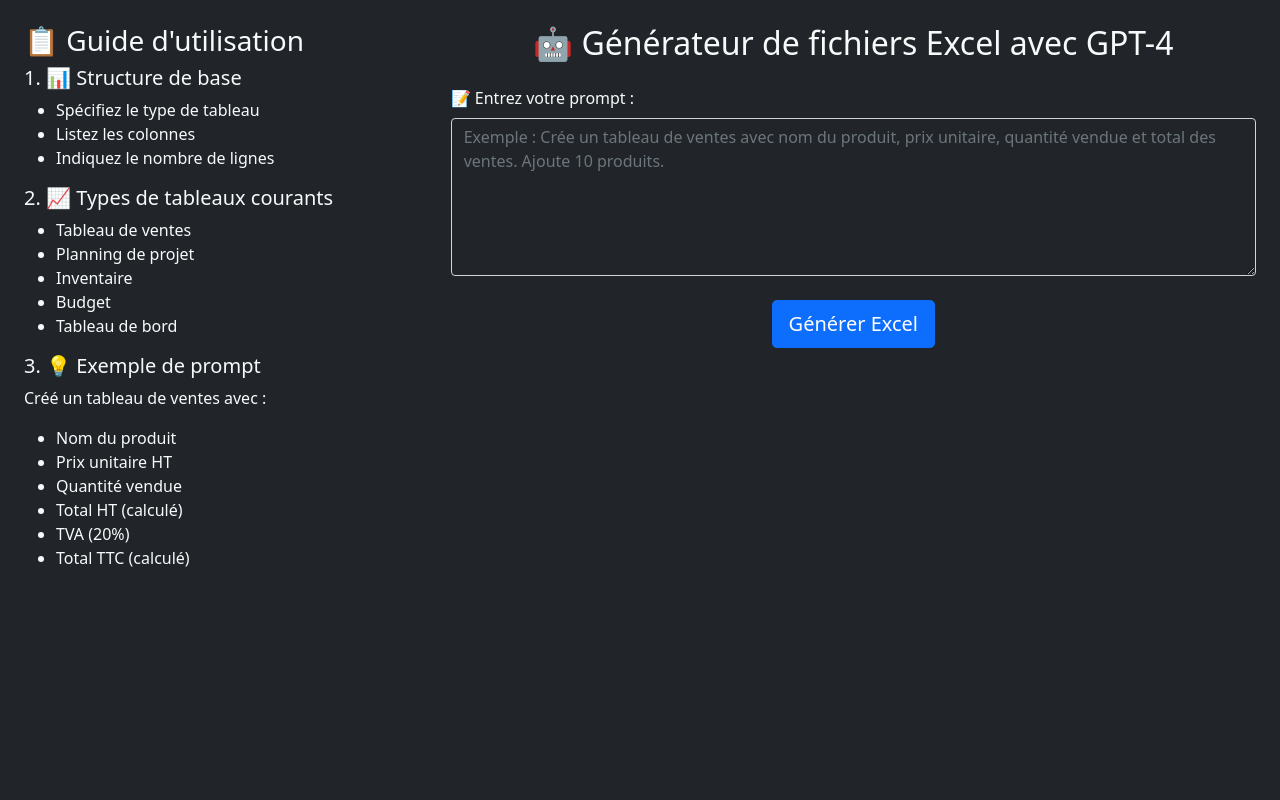
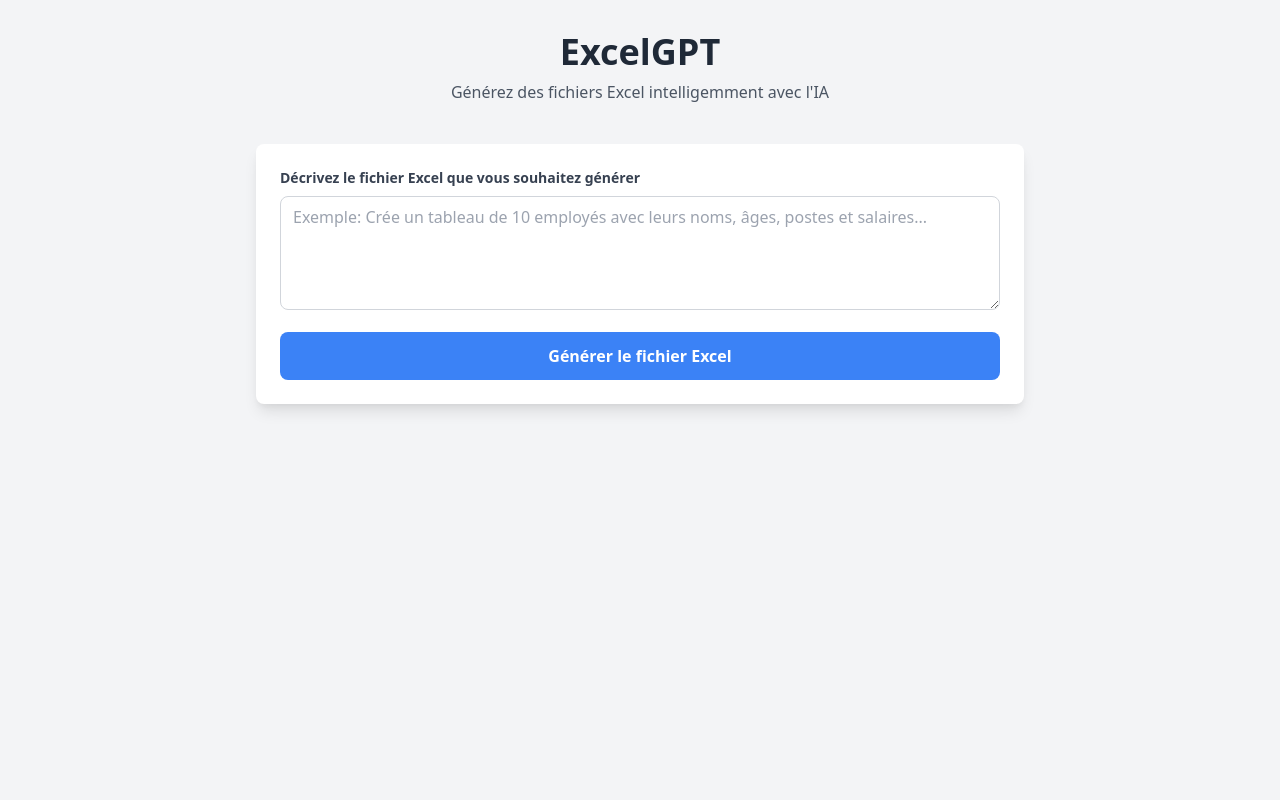
Before and after one commit to bichop67/excelweb, a Flask app: page / in a window 1280 px wide. Run offline with Flask 3, Linux system fonts and the light colour scheme.

Commit message:
Update index.html

```diff
--- a/templates/index.html
+++ b/templates/index.html
@@ -3,72 +3,129 @@
 <head>
     <meta charset="UTF-8">
     <meta name="viewport" content="width=device-width, initial-scale=1.0">
-    <title>ExcelGPT - Générateur Excel IA</title>
-    <link href="https://cdn.jsdelivr.net/npm/bootstrap@5.1.3/dist/css/bootstrap.min.css" rel="stylesheet">
-    <link rel="stylesheet" href="{{ url_for('static', filename='style.css') }}">
+    <title>ExcelGPT - Générateur de fichiers Excel</title>
+    <link href="https://cdn.jsdelivr.net/npm/tailwindcss@2.2.19/dist/tailwind.min.css" rel="stylesheet">
+    <link rel="stylesheet" href="https://cdnjs.cloudflare.com/ajax/libs/font-awesome/6.0.0/css/all.min.css">
 </head>
-<body class="bg-dark text-light">
-    <div class="container-fluid">
-        <div class="row">
-            <!-- Guide d'utilisation -->
-            <div class="col-md-4 guide-section p-4">
-                <h3>📋 Guide d'utilisation</h3>
-                <div class="guide-content">
-                    <h5>1. 📊 Structure de base</h5>
-                    <ul>
-                        <li>Spécifiez le type de tableau</li>
-                        <li>Listez les colonnes</li>
-                        <li>Indiquez le nombre de lignes</li>
-                    </ul>
+<body class="bg-gray-100 min-h-screen">
+    <div class="container mx-auto px-4 py-8">
+        <div class="max-w-3xl mx-auto">
+            <!-- Header -->
+            <div class="text-center mb-10">
+                <h1 class="text-4xl font-bold text-gray-800 mb-2">ExcelGPT</h1>
+                <p class="text-gray-600">Générez des fichiers Excel intelligemment avec l'IA</p>
+            </div>
 
-                    <h5>2. 📈 Types de tableaux courants</h5>
-                    <ul>
-                        <li>Tableau de ventes</li>
-                        <li>Planning de projet</li>
-                        <li>Inventaire</li>
-                        <li>Budget</li>
-                        <li>Tableau de bord</li>
-                    </ul>
+            <!-- Main Form -->
+            <div class="bg-white rounded-lg shadow-lg p-6 mb-6">
+                <div class="mb-4">
+                    <label for="prompt" class="block text-gray-700 text-sm font-bold mb-2">
+                        Décrivez le fichier Excel que vous souhaitez générer
+                    </label>
+                    <textarea
+                        id="prompt"
+                        class="w-full px-3 py-2 border border-gray-300 rounded-lg focus:outline-none focus:ring-2 focus:ring-blue-500"
+                        rows="4"
+                        placeholder="Exemple: Crée un tableau de 10 employés avec leurs noms, âges, postes et salaires..."
+                    ></textarea>
+                </div>
+                <button
+                    id="generateBtn"
+                    class="w-full bg-blue-500 hover:bg-blue-600 text-white font-bold py-3 px-4 rounded-lg transition duration-200 flex items-center justify-center"
+                >
+                    <span id="btnText">Générer le fichier Excel</span>
+                    <span id="btnLoader" class="hidden">
+                        <svg class="animate-spin h-5 w-5 ml-2" xmlns="http://www.w3.org/2000/svg" fill="none" viewBox="0 0 24 24">
+                            <circle class="opacity-25" cx="12" cy="12" r="10" stroke="currentColor" stroke-width="4"></circle>
+                            <path class="opacity-75" fill="currentColor" d="M4 12a8 8 0 018-8V0C5.373 0 0 5.373 0 12h4zm2 5.291A7.962 7.962 0 014 12H0c0 3.042 1.135 5.824 3 7.938l3-2.647z"></path>
+                        </svg>
+                    </span>
+                </button>
+            </div>
 
-                    <h5>3. 💡 Exemple de prompt</h5>
-                    <p>Créé un tableau de ventes avec :</p>
-                    <ul>
-                        <li>Nom du produit</li>
-                        <li>Prix unitaire HT</li>
-                        <li>Quantité vendue</li>
-                        <li>Total HT (calculé)</li>
-                        <li>TVA (20%)</li>
-                        <li>Total TTC (calculé)</li>
-                    </ul>
+            <!-- Result Section -->
+            <div id="resultSection" class="hidden bg-white rounded-lg shadow-lg p-6">
+                <div class="text-center">
+                    <i class="fas fa-file-excel text-green-500 text-5xl mb-4"></i>
+                    <h3 class="text-xl font-bold text-gray-800 mb-2">Fichier Excel généré !</h3>
+                    <p class="text-gray-600 mb-4">Votre fichier est prêt à être téléchargé</p>
+                    <button id="downloadBtn" class="bg-green-500 hover:bg-green-600 text-white font-bold py-2 px-4 rounded-lg transition duration-200">
+                        <i class="fas fa-download mr-2"></i>Télécharger
+                    </button>
                 </div>
             </div>
 
-            <!-- Générateur -->
-            <div class="col-md-8 generator-section p-4">
-                <h2 class="text-center mb-4">🤖 Générateur de fichiers Excel avec GPT-4</h2>
-
-                <div class="form-group mb-4">
-                    <label for="prompt" class="mb-2">📝 Entrez votre prompt :</label>
-                    <textarea
-                        class="form-control bg-dark text-light"
-                        id="prompt"
-                        rows="6"
-                        placeholder="Exemple : Crée un tableau de ventes avec nom du produit, prix unitaire, quantité vendue et total des ventes. Ajoute 10 produits."></textarea>
-                </div>
-
-                <div class="text-center">
-                    <button id="generateBtn" class="btn btn-primary btn-lg">
-                        <span class="spinner-border spinner-border-sm d-none" role="status" aria-hidden="true"></span>
-                        Générer Excel
-                    </button>
-                </div>
-
-                <div id="error" class="alert alert-danger mt-3 d-none"></div>
+            <!-- Error Message -->
+            <div id="errorMessage" class="hidden bg-red-100 border border-red-400 text-red-700 px-4 py-3 rounded relative mt-4" role="alert">
+                <strong class="font-bold">Erreur!</strong>
+                <span class="block sm:inline" id="errorText"></span>
             </div>
         </div>
     </div>
 
-    <script src="https://cdn.jsdelivr.net/npm/bootstrap@5.1.3/dist/js/bootstrap.bundle.min.js"></script>
-    <script src="{{ url_for('static', filename='script.js') }}"></script>
+    <script>
+        document.addEventListener('DOMContentLoaded', function() {
+            const generateBtn = document.getElementById('generateBtn');
+            const btnText = document.getElementById('btnText');
+            const btnLoader = document.getElementById('btnLoader');
+            const resultSection = document.getElementById('resultSection');
+            const downloadBtn = document.getElementById('downloadBtn');
+            const errorMessage = document.getElementById('errorMessage');
+            const errorText = document.getElementById('errorText');
+            let currentFilename = '';
+
+            generateBtn.addEventListener('click', async function() {
+                const prompt = document.getElementById('prompt').value;
+                if (!prompt) {
+                    showError('Veuillez entrer une description pour votre fichier Excel.');
+                    return;
+                }
+
+                // Show loading state
+                generateBtn.disabled = true;
+                btnText.textContent = 'Génération en cours...';
+                btnLoader.classList.remove('hidden');
+                resultSection.classList.add('hidden');
+                errorMessage.classList.add('hidden');
+
+                try {
+                    const response = await fetch('/generate', {
+                        method: 'POST',
+                        headers: {
+                            'Content-Type': 'application/json',
+                        },
+                        body: JSON.stringify({ prompt: prompt })
+                    });
+
+                    const data = await response.json();
+
+                    if (data.success) {
+                        currentFilename = data.filename;
+                        resultSection.classList.remove('hidden');
+                    } else {
+                        throw new Error(data.error || 'Une erreur est survenue lors de la génération du fichier.');
+                    }
+                } catch (error) {
+                    showError(error.message);
+                } finally {
+                    // Reset button state
+                    generateBtn.disabled = false;
+                    btnText.textContent = 'Générer le fichier Excel';
+                    btnLoader.classList.add('hidden');
+                }
+            });
+
+            downloadBtn.addEventListener('click', function() {
+                if (currentFilename) {
+                    window.location.href = `/download/${currentFilename}`;
+                }
+            });
+
+            function showError(message) {
+                errorText.textContent = message;
+                errorMessage.classList.remove('hidden');
+            }
+        });
+    </script>
 </body>
 </html>
```
